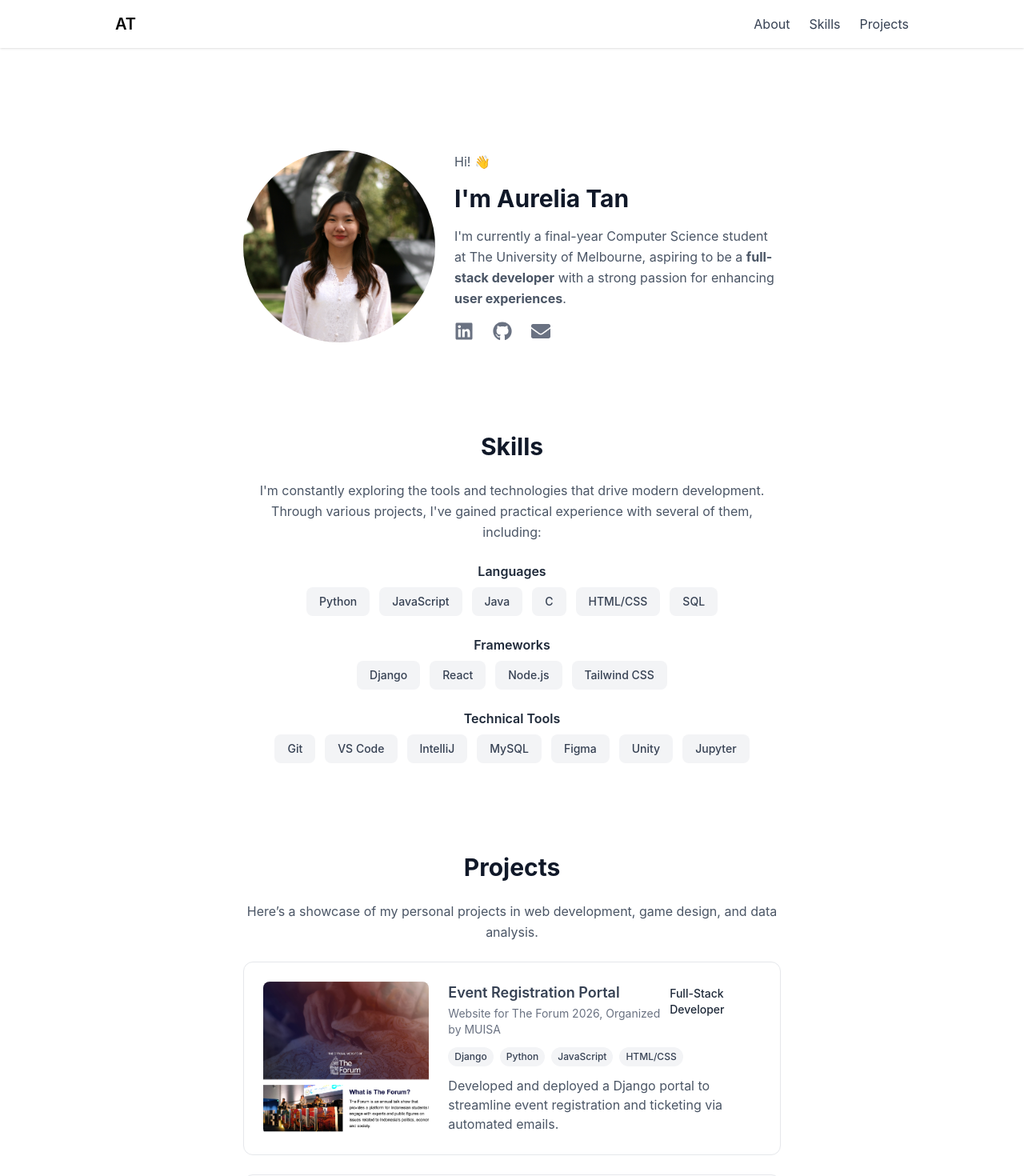
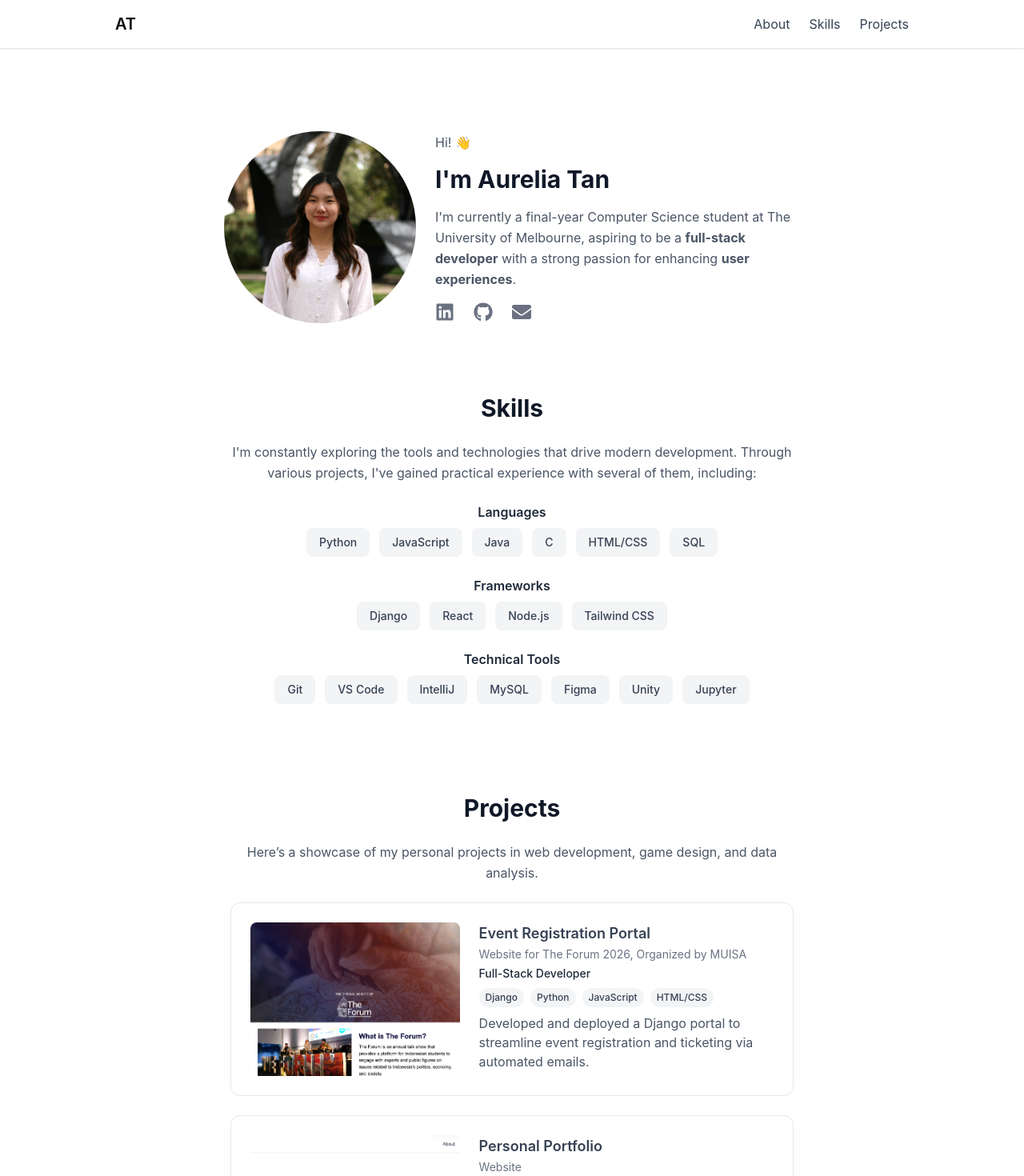
Before and after one commit to aureliatann/portfolio-website, a React (Vite) app: page / in a window 1280 px wide. Shown: the top 1470 px of the page at 80% size. Built offline with nearby package versions, Linux system fonts and the light colour scheme.

Commit message:
fixed spacing issues and responsiveness

```diff
--- a/src/components/About.jsx
+++ b/src/components/About.jsx
@@ -2,7 +2,7 @@ import { FaLinkedin, FaGithub, FaEnvelope } from "react-icons/fa";
 
 export default function About() {
   return (
-    <section id="about" className="px-4 py-6 lg:px-6 lg:py-6 space-y-6">
+    <section id="about" cclassName="px-4 py-6 lg:px-2 lg:py-6 space-y-6">
 
       {/* Flex container: column on mobile, row on small screens and up */}
       <div className="flex flex-col sm:flex-row items-center sm:items-center gap-6">
--- a/src/components/Projects.jsx
+++ b/src/components/Projects.jsx
@@ -2,7 +2,7 @@ import { useRef } from "react";
 
 export default function Projects() {
   return (
-    <section id="projects" className="px-4 py-6 lg:px-6 lg:py-6 space-y-6">
+    <section id="projects" className="px-4 py-6 lg:px-2 lg:py-6 space-y-6">
       <h2 className="text-center text-3xl font-bold text-gray-900">Projects</h2>
       <p className="text-center text-gray-600 leading-relaxed">
         Here’s a showcase of my personal projects in web development, game design, and data analysis.
@@ -71,15 +71,16 @@ function ProjectWithVideo({ title, subtitle, description, role, tools, thumb, vi
   const videoRef = useRef(null);
 
   return (
-    <div className="p-6 border border-gray-200 rounded-xl text-gray-700 group">
-      <div className="flex flex-col sm:flex-row sm:gap-6">
-        {/* Video + Thumbnail */}
     <div
-          className="w-full sm:w-1/3 h-48 rounded-lg overflow-hidden relative cursor-pointer"
+      className="p-6 border border-gray-200 rounded-xl text-gray-700 group cursor-pointer"
       onMouseEnter={() => videoRef.current && videoRef.current.play()}
       onMouseLeave={() => videoRef.current && videoRef.current.pause()}
     >
+      <div className="flex flex-col sm:flex-row sm:gap-6">
+        {/* Video + Thumbnail */}
+        <div className="w-full sm:w-2/5 h-70 sm:h-48 rounded-lg overflow-hidden flex-shrink-0 relative">
           <img src={thumb} alt={`${title} thumbnail`} className="w-full h-full object-cover" />
+          {video && (
             <video
               ref={videoRef}
               src={video}
@@ -88,18 +89,19 @@ function ProjectWithVideo({ title, subtitle, description, role, tools, thumb, vi
               playsInline
               className="absolute inset-0 w-full h-full object-cover opacity-0 group-hover:opacity-100 transition-opacity duration-300"
             />
+          )}
         </div>
 
         {/* Project info */}
-        <div className="flex-1 space-y-3">
-          <div className="flex flex-col sm:flex-row sm:justify-between sm:items-baseline gap-1">
+        <div className="flex-1 mt-4 sm:mt-0 space-y-2">
+          {/* Title, Subtitle, Role stacked */}
           <div>
             <h3 className="font-semibold text-lg">{title}</h3>
             <p className="text-sm text-gray-500 mt-0.5">{subtitle}</p>
-            </div>
-            <p className="text-sm text-gray-800 font-medium">{role}</p>
+            <p className="text-sm text-gray-800 font-medium mt-1">{role}</p>
           </div>
 
+          {/* Tools */}
           <div className="flex flex-wrap gap-2 mt-2">
             {tools.map((tech) => (
               <span
@@ -111,6 +113,7 @@ function ProjectWithVideo({ title, subtitle, description, role, tools, thumb, vi
             ))}
           </div>
 
+          {/* Description */}
           <p className="text-gray-600 mt-2">{description}</p>
         </div>
       </div>
--- a/src/components/Skills.jsx
+++ b/src/components/Skills.jsx
@@ -1,6 +1,6 @@
 export default function Skills() {
   return (
-    <section id="skills" className="text-center px-4 py-6 lg:px-6 lg:py-6 space-y-6">
+    <section id="skills" className="text-center px-4 py-6 lg:px-2 lg:py-6 space-y-6">
       {/* Heading */}
       <h2 className="text-center text-3xl font-bold text-gray-900">Skills</h2>
       <p className="text-center text-gray-600 leading-relaxed">
```
Lines whose indentation alone changed are shown as unchanged.
